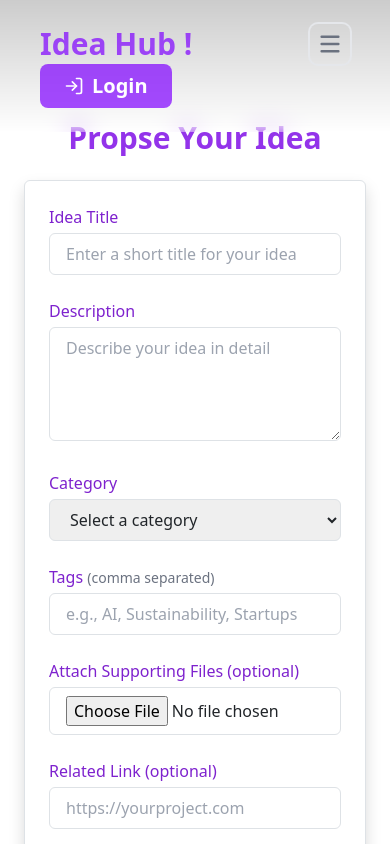
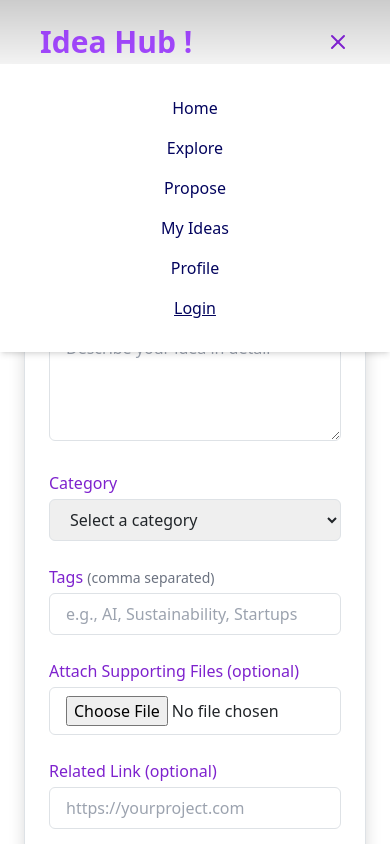
Before and after one commit to Sharanya-Jakkula/IDEAHUB-UI, a React (Vite) app: page /propose in a window 390 px wide. Both pictures are taken after a click on the button 330 px from the left and 44 px from the top of the page. Shown: the top 844 px of the page. Built offline with nearby package versions, Linux system fonts and the light colour scheme.

Commit message:
Add hamburger menu

```diff
--- a/src/components/Navbar.jsx
+++ b/src/components/Navbar.jsx
@@ -1,10 +1,11 @@
 import React, { useEffect, useRef, useState } from "react";
 import { Link } from "react-router-dom";
-import { LogIn, LogOut, Settings, User, Menu, UserCircle } from "lucide-react";
+import { LogIn, LogOut, Settings, User, Menu, UserCircle, X } from "lucide-react";
 
 export default function Navbar() {
   const [isAuthenticated,setIsAuthenticated] = useState(false);
   const [profileOpen, setProfileOpen] = useState(false);
+  const [menuOpen, setMenuOpen] = useState(false);
   const profileRef = useRef(null);
   useEffect(()=>{
     const interval = setInterval(() => {
@@ -13,7 +14,7 @@ export default function Navbar() {
       if(!token){
         setProfileOpen(false);
       }
-    }, 1000); // runs every 1000 milliseconds (1 second)
+    }, 500); // runs every 1000 milliseconds (1 second)
 
     // Cleanup interval on unmount
     return () => clearInterval(interval);
@@ -45,27 +46,9 @@ export default function Navbar() {
           Idea Hub <span>!</span>
         </Link>
 
-        {/* Hamburger Button */}
-        <button
-          className="inline-flex items-center p-2 ml-3 text-sm text-gray-500 rounded-lg lg:hidden hover:bg-gray-100 focus:outline-none focus:ring-2 focus:ring-gray-200"
-          type="button"
-          data-collapse-toggle="navbarNav"
-          aria-controls="navbarNav"
-          aria-expanded="false"
-          aria-label="Toggle navigation"
-        >
-          <svg
-            className="w-6 h-6"
-            aria-hidden="true"
-            fill="currentColor"
-            viewBox="0 0 20 20"
-          >
-            <path
-              fillRule="evenodd"
-              d="M3 5h14a1 1 0 000-2H3a1 1 0 000 2zm14 4H3a1 1 0 100 2h14a1 1 0 100-2zm0 6H3a1 1 0 100 2h14a1 1 0 100-2z"
-              clipRule="evenodd"
-            />
-          </svg>
+        {/* Mobile Menu Button */}
+        <button className="md:hidden ml-16" onClick={() => setMenuOpen(!menuOpen)}>
+            { menuOpen ? <X className="w-6 h-6 text-purple-700"/> : <Menu className="w-6 h-6 text-black" /> }
         </button>
 
         {/* Nav Links */}
@@ -84,7 +67,7 @@ export default function Navbar() {
                 </Link>
             ))}
         </div>
-        <div>
+        <div className="hidden md:inline-block">
           {isAuthenticated ? (
             // If user is logged in, show Profile & Logout
             <div className="relative" ref={profileRef}>
@@ -92,7 +75,7 @@ export default function Navbar() {
                 className="flex items-center space-x-2 text-gray-600 hover:text-red-700"
                 onClick={() => setProfileOpen(!profileOpen)}
               >
-                <UserCircle className="w-10 h-10 text-purple-500" />
+                <UserCircle className="w-10 h-10 text-purple-500 ml-16" />
               </button>
 
               {profileOpen && (
@@ -113,12 +96,30 @@ export default function Navbar() {
             </div>
           ) : (
             // If user is not logged in, show Login button
-            <Link to="/login" className="no-underline flex items-center gap-2 bg-[#7F00FF]/70 text-white font-medium text-xl px-4 py-2 rounded-lg font-semibold hover:bg-gray-200 transition">
-              <LogIn className="w-5 h-5 font-bold" /> Login
+            <Link to="/login" className="no-underline flex items-center gap-1  bg-[#7F00FF]/70 text-white font-medium text-xl px-4 py-2 rounded-lg font-semibold hover:bg-gray-200 transition">
+              <LogIn className="w-4 h-4 font-bold" /> Login
             </Link>
           )}
+
         </div>
       </div>
+
+      {/* Mobile Navigation (Shown when menuOpen is true) */}
+      {menuOpen && (
+          <div className="absolute top-16 left-0 w-full bg-white shadow-md flex flex-col items-center py-4 md:hidden z-50">
+            <Link to="/" className="no-underline py-2 text-[#03045E] hover:bg-gray-200 w-full text-center">Home</Link>
+            <Link to="/explore" className="py-2 no-underline  text-[#03045E] hover:bg-gray-200 w-full text-center">Explore</Link>
+            <Link to="/propose" className="py-2 no-underline text-[#03045E] hover:bg-gray-200 w-full text-center">Propose</Link>
+            <Link to="/myIdeas" className="py-2 no-underline text-[#03045E] hover:bg-gray-200 w-full text-center">My Ideas</Link>
+            <Link to="/profile" className="py-2 no-underline text-[#03045E] hover:bg-gray-200 w-full text-center">Profile</Link>
+            {isAuthenticated ? (
+              <button className="py-2 text-[#03045E] hover:bg-gray-200 w-full text-center" onClick={handleLogout}>Logout</button>
+            ) : (
+              <Link to="/login" className="py-2 text-[#03045E] hover:bg-gray-200 w-full text-center">Login</Link>
+            )}
+          </div>
+        )}
+
     </nav>
   );
 }
```
